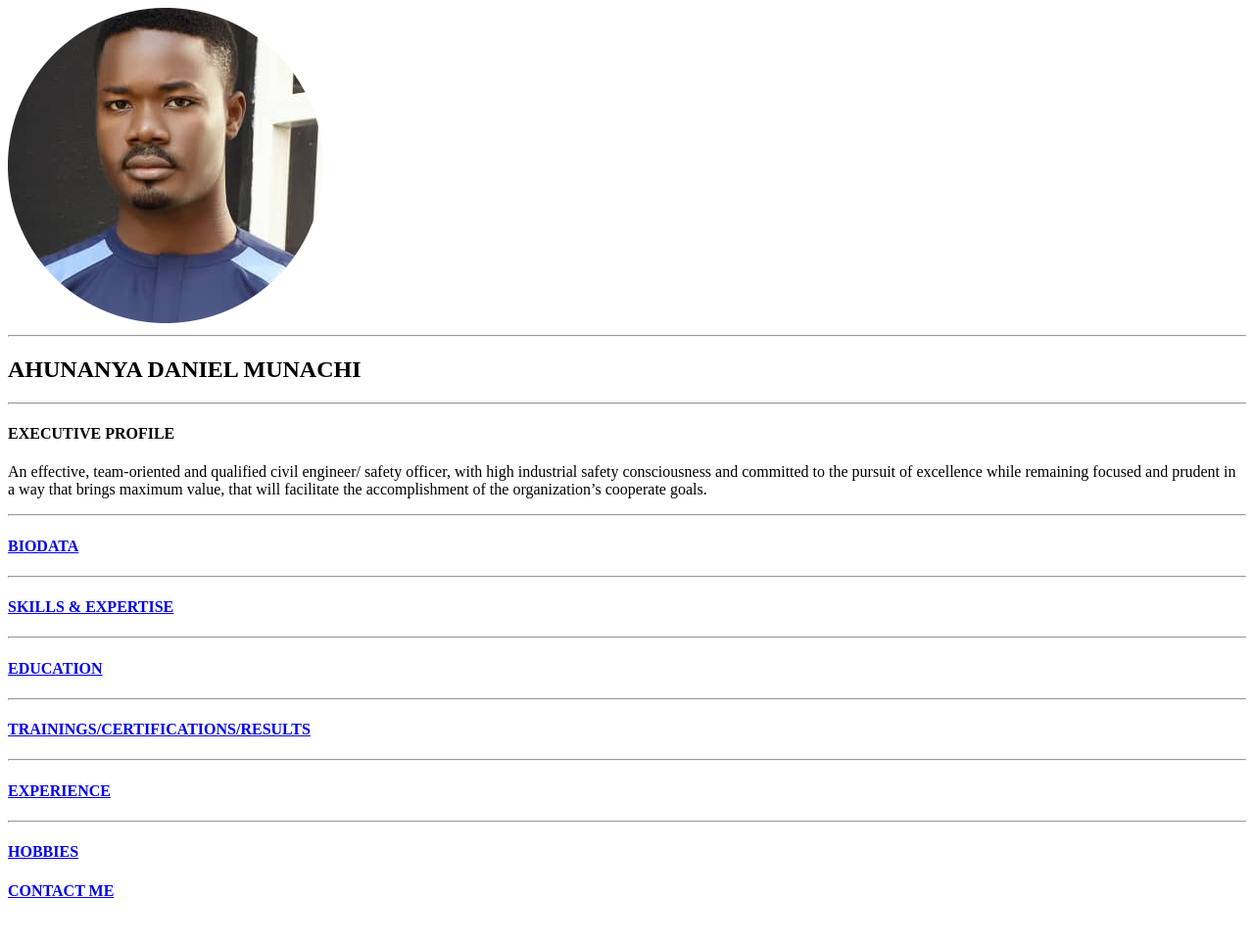
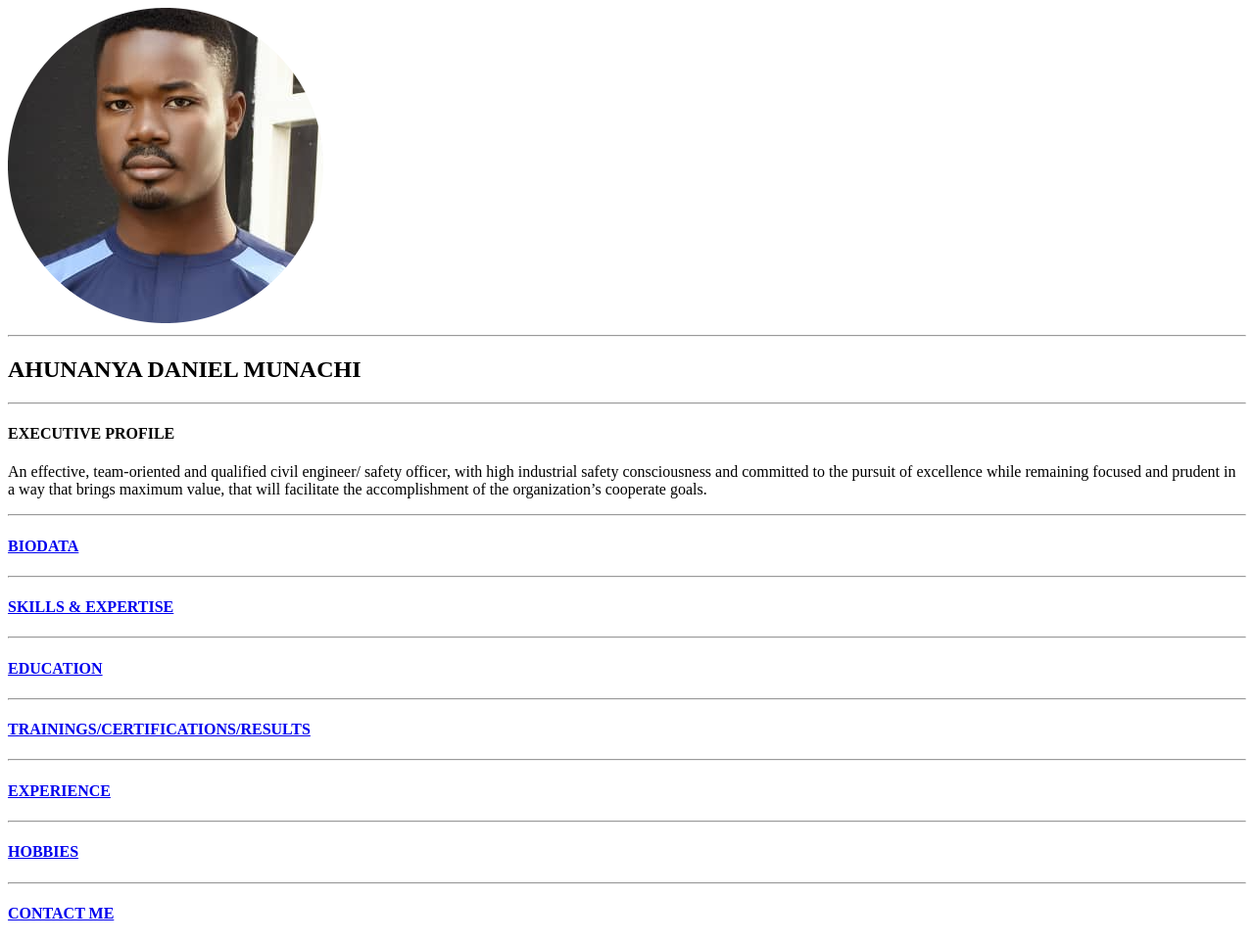
Before and after one commit to fibre21/cv, a plain HTML site: page index.html in a window 1280 px wide. Shown: the whole page at 98% size. Before the commit the page ends 940 px from the top, so only its background shows below. Drawn offline with Linux system fonts and the light colour scheme.

Commit message:
Update index.html

```diff
--- a/index.html
+++ b/index.html
@@ -17,7 +17,7 @@
   <h4><a href="Education.html">EDUCATION</a></h4><hr>
   <h4><a href="training.html">TRAININGS/CERTIFICATIONS/RESULTS</a></h4><hr>
   <h4><a href="Experience.html">EXPERIENCE</a></h4><hr>
-  <h4><a href="Hobbies.html">HOBBIES</a></h4>
+  <h4><a href="Hobbies.html">HOBBIES</a></h4><hr>
   <h4><a href="Contact me.html">CONTACT ME</a></h4>
 </body>
 
```
